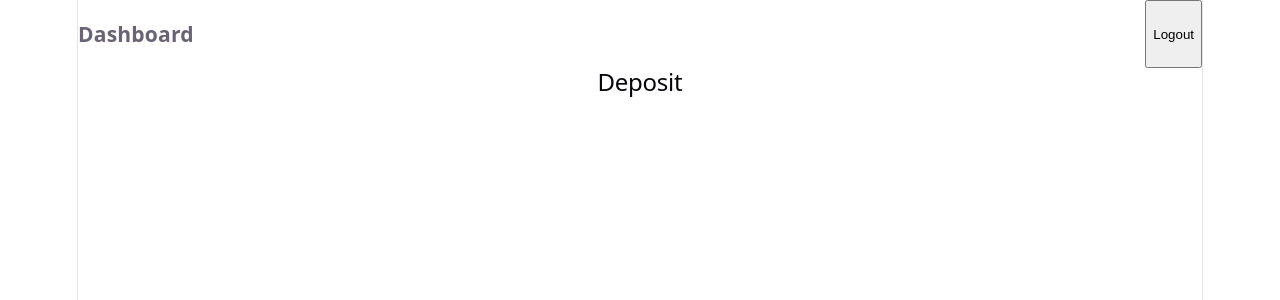
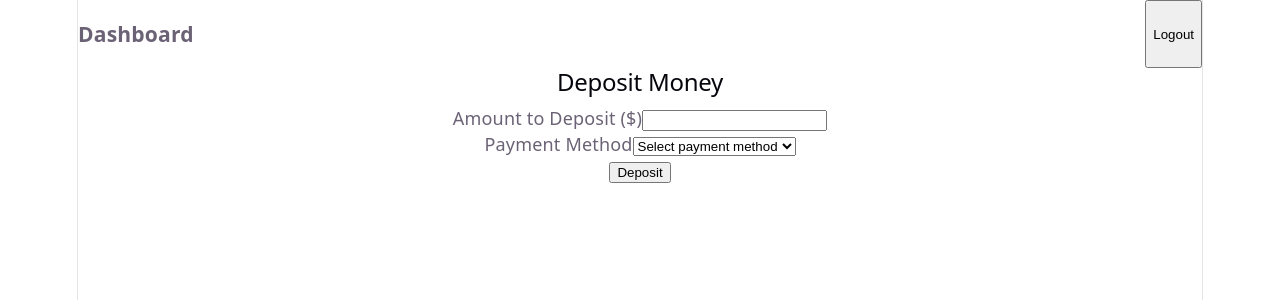
Before and after one commit to steve-ongera/banking_restful_api, a React (Vite) app in the folder frontend/: page /deposit in a window 1280 px wide. Shown: the top 300 px of the page. Built offline with nearby package versions, Linux system fonts and the light colour scheme; sample sign-in values are in the browser's storage.

Commit message:
working on frontend

```diff
--- a/frontend/src/pages/deposit.jsx
+++ b/frontend/src/pages/deposit.jsx
@@ -1,6 +1,65 @@
+import React, { useState } from 'react';
+import { useNavigate } from 'react-router-dom';
+import { accountService } from '../service/api';
 
-import React from "react";
+const Deposit = () => {
+  const navigate = useNavigate();
+  const [amount, setAmount] = useState('');
+  const [error, setError] = useState('');
+  const [success, setSuccess] = useState('');
+  const [loading, setLoading] = useState(false);
 
-export default function Deposit() {
-  return <h2>Deposit</h2>;
-}
+  // Note: This is a simplified deposit. In real app, you'd integrate with payment gateway
+  const handleSubmit = async (e) => {
+    e.preventDefault();
+    setLoading(true);
+    setError('');
+    setSuccess('');
+
+    try {
+      // Simulate deposit - update balance (you'd need a deposit endpoint)
+      await new Promise(resolve => setTimeout(resolve, 1000));
+      setSuccess('Deposit successful!');
+      setTimeout(() => navigate('/dashboard'), 2000);
+    } catch (err) {
+      setError('Deposit failed. Please try again.');
+    } finally {
+      setLoading(false);
+    }
+  };
+
+  return (
+    <div className="deposit">
+      <h2>Deposit Money</h2>
+      {error && <div className="error-message">{error}</div>}
+      {success && <div className="success-message">{success}</div>}
+
+      <form onSubmit={handleSubmit}>
+        <div>
+          <label>Amount to Deposit ($)</label>
+          <input
+            type="number"
+            value={amount}
+            onChange={(e) => setAmount(e.target.value)}
+            required
+            min="1"
+            step="1"
+          />
+        </div>
+        <div>
+          <label>Payment Method</label>
+          <select required>
+            <option value="">Select payment method</option>
+            <option value="card">Credit/Debit Card</option>
+            <option value="bank">Bank Transfer</option>
+          </select>
+        </div>
+        <button type="submit" disabled={loading}>
+          {loading ? 'Processing...' : 'Deposit'}
+        </button>
+      </form>
+    </div>
+  );
+};
+
+export default Deposit;
```
